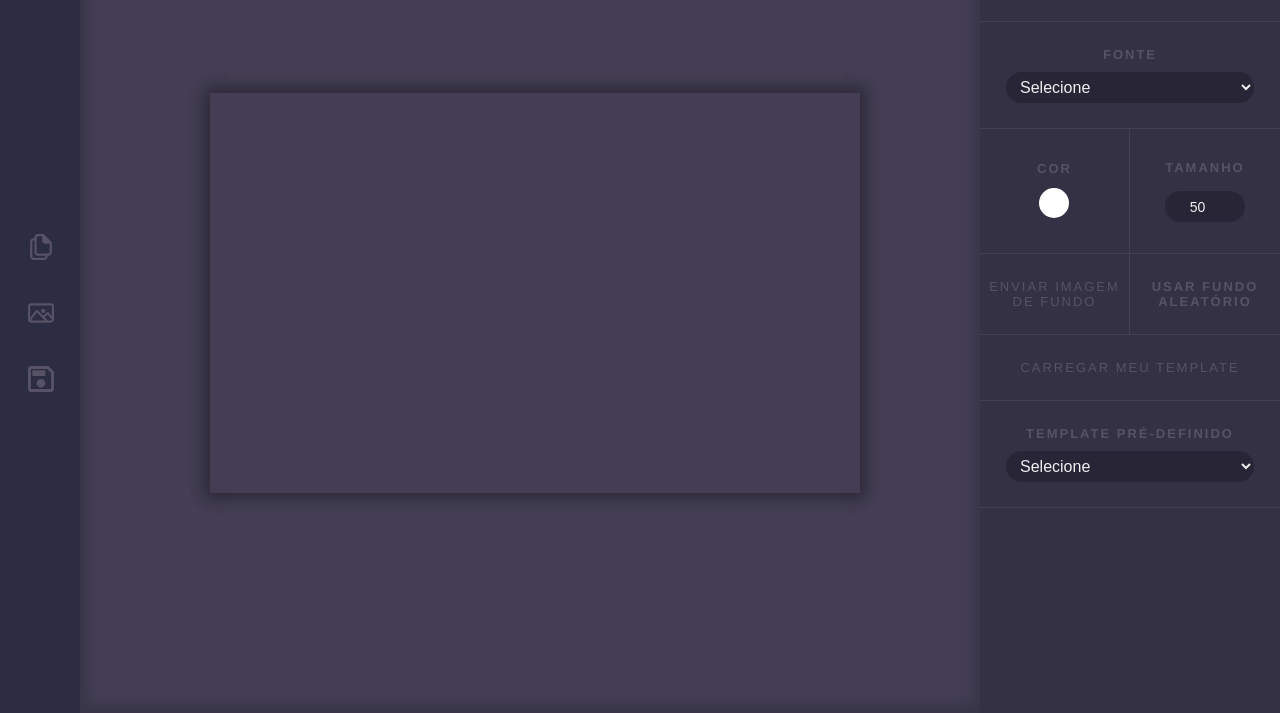
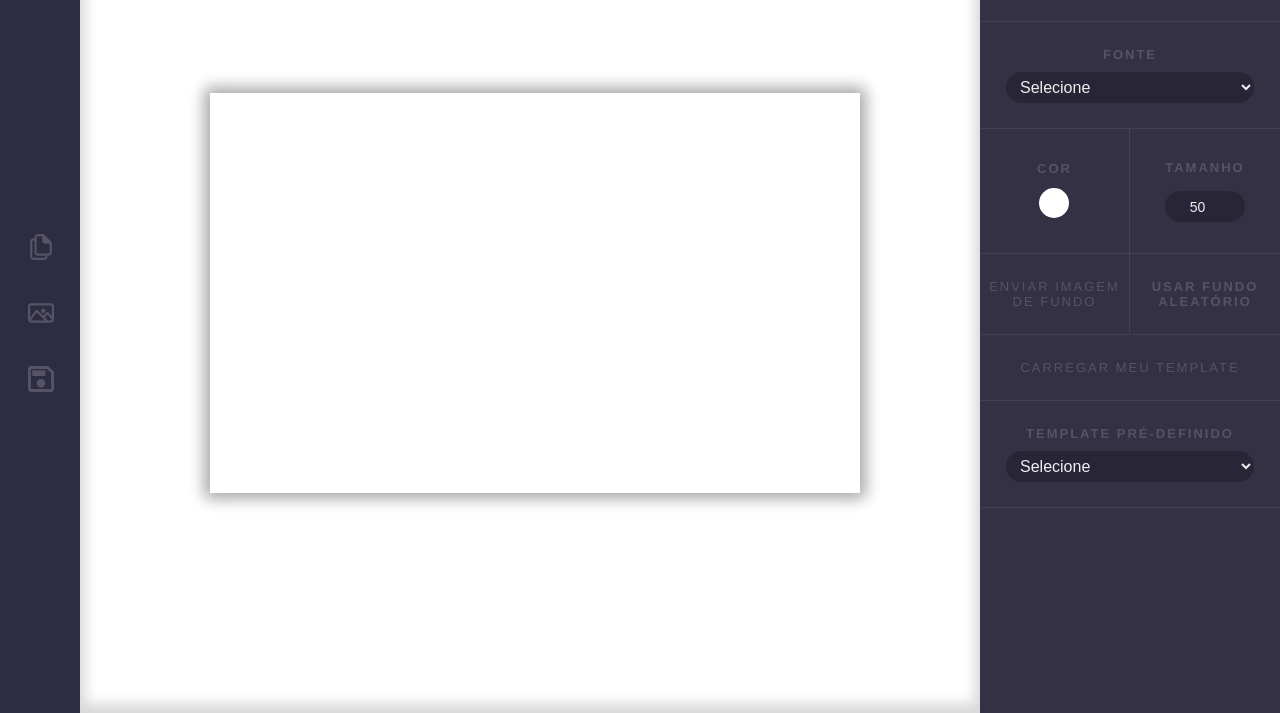
Before and after one commit to Saipos/kudos, a plain HTML site: page index.html in a window 1280 px wide. Shown: the part 87-800 px from the top of the page. Drawn offline with nearby package versions, Linux system fonts and the light colour scheme; no server answers; a web font is replaced by a local one.

Commit message:
Update style.css

```diff
--- a/style.css
+++ b/style.css
@@ -6,7 +6,7 @@
 }
 body,
 html {
-  background: #433e54;
+  background: ##1874CD;
   font-family: "Helvetica Neue", "Helvetica", Arial, sans-serif;
   text-rendering: optimizeLegibility !important;
   -webkit-font-smoothing: antialiased !important;
```
